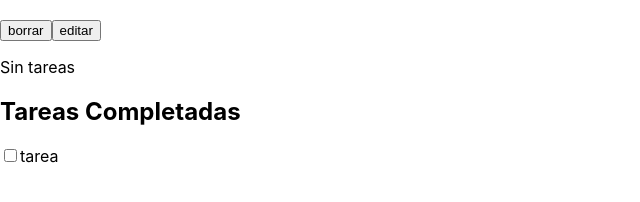
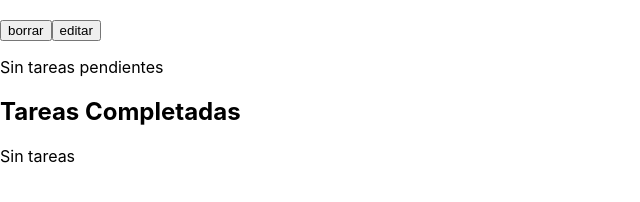
Before and after one commit to hellojmarquez/ToDoList, a React (Vite) app: page / in a window 1280 px wide. Shown: the part 154-356 px from the top of the page, without its empty margins (0-640 px from the left). Built offline with nearby package versions, Linux system fonts and the light colour scheme.

Commit message:
update: tareas realizadas pintadas en el DOM

```diff
--- a/src/App.jsx
+++ b/src/App.jsx
@@ -1,4 +1,4 @@
-import { useEffect, useState } from 'react';
+import { useState } from 'react';
 import './App.css';
 import List from './components/List';
 import TaskDone from './components/TaskDone';
@@ -9,17 +9,24 @@ const initialValue = () => {
 	const savedParse = JSON.parse(saved);
 	return savedParse || [];
 };
+const initialValueTaskDone = () => {
+	const taskDoneSaves = localStorage.getItem('tareasCompletadas');
+	const taskDoneParsed = JSON.parse(taskDoneSaves);
+	return taskDoneParsed || [];
+};
+let a = 2
 function App() {
 	const [tasks, setTasks] = useState(initialValue);
-	const [itemId, setItemId] = useState(null);
+	const [taskDone, setTaskDone] = useState(initialValueTaskDone);
+	const [itemId, setItemId] = useState(0);
 	const handleDelete = () => {
-		// let isDelete = window.confirm(
-		// 	`¿Deseas eliminar ta tarea con ID ${itemId}?`
-		// );
-		// if (isDelete) {
-		let newD = tasks.filter(el => el.id !== itemId);
-		setTasks(newD);
-		// } else return;
+		let isDelete = window.confirm(
+			`¿Deseas eliminar ta tarea con ID ${itemId}?`
+		);
+		if (isDelete) {
+			let newD = tasks.filter(el => el.id !== itemId);
+			setTasks(newD);
+		}
 	};
 	const handleEdit = () => {
 		console.log();
@@ -31,7 +38,7 @@ function App() {
 			console.log(itemId);
 		}
 	};
-
+	// console.log(tasks.length)
 	return (
 		<>
 			<List tasks={tasks} setTasks={setTasks} itemId={itemId} />
@@ -47,14 +54,33 @@ function App() {
 							el={el}
 							itemId={itemId}
 							setItemId={setItemId}
+							taskDone={taskDone}
+							setTaskDone={setTaskDone}
+							tasks={tasks}
+							setTasks={setTasks}
+						/>
+					))
+				) : (
+					<p>Sin tareas pendientes</p>
+				)}
+			</form>
+			<h2>Tareas Completadas</h2>
+			<form id="taskDoneForm">
+
+				{taskDone.length > 0 ? (
+					taskDone.map(el => (
+
+						<TaskDone
+							key={el[0].id}
+							el={el}
+							// taskDone={taskDone}
+							// setTaskDone={setTaskDone}
 						/>
 					))
 				) : (
 					<p>Sin tareas</p>
 				)}
 			</form>
-
-			<TaskDone />
 		</>
 	);
 }
--- a/src/components/TaskDone.jsx
+++ b/src/components/TaskDone.jsx
@@ -1,13 +1,12 @@
 import React from 'react';
 
-const TaskDone = () => {
+const TaskDone = ({ el }) => {
+	console.log(el);
 	return (
 		<>
-			<h2>Tareas Completadas</h2>
-			<form id="taskDoneForm">
-				<input type="checkbox" />
-				<label>tarea</label>
-			</form>
+			<input type="checkbox"/>
+			<label>{el[0].nam}</label>
+			<br></br>
 		</>
 	);
 };
--- a/src/components/ToDoTask.jsx
+++ b/src/components/ToDoTask.jsx
@@ -1,4 +1,5 @@
-import React, { useEffect } from 'react';
+import React, { useEffect, useState } from 'react';
+
 
 const ToDoTask = ({
 	el,
@@ -8,29 +9,32 @@ const ToDoTask = ({
 	tasks,
 	setTasks,
 }) => {
+	console.log(el)
 	const { id, nam } = el;
 	const handlecheck = () => {
 		setItemId(id);
 	};
 	const handleComplete = () => {
-		// let taskId = e.target.previousSibling.previousSibling.value;
-		let completedTask = tasks.filter(ele => ele.id === el.id);
-		let completedTaskDone = tasks.filter(ele => ele.id !== el.id);
-		if(completedTask){
-			setTasks(completedTaskDone)
-			// console.log(completedTask)
-
-			setTaskDone(taskDone=>[...taskDone, completedTask]);
-
-		}
-		// console.log(completedTask)
-		// setTasks(completedTask);
-		// console.log(completedTask)
+		const setData = async () => {
+			if (tasks.length >= 2) {
+				console.log('distinto a 1');
+				let completedTask = tasks.filter(ele => ele.id === el.id);
+				let completedTaskDone = tasks.filter(ele => ele.id !== el.id);
+				if (completedTask) {
+					setTasks(completedTaskDone);
+					setTaskDone(taskDone => [...taskDone, completedTask]);
+				}
+			} else {
+				let lastTask = tasks.filter(ele => ele.id === el.id);
+				await setTaskDone(taskDone => [...taskDone, lastTask]);
+				await setTasks([]);
+			}
+		};
+		setData();
 	};
 	useEffect(() => {
 		localStorage.setItem('tareasCompletadas', JSON.stringify(taskDone));
-		// localStorage.setItem('tareas', JSON.stringify(tasks));
-		console.log(taskDone);
+		console.log('tarea realizada');
 	}, [taskDone]);
 	return (
 		<>
```
